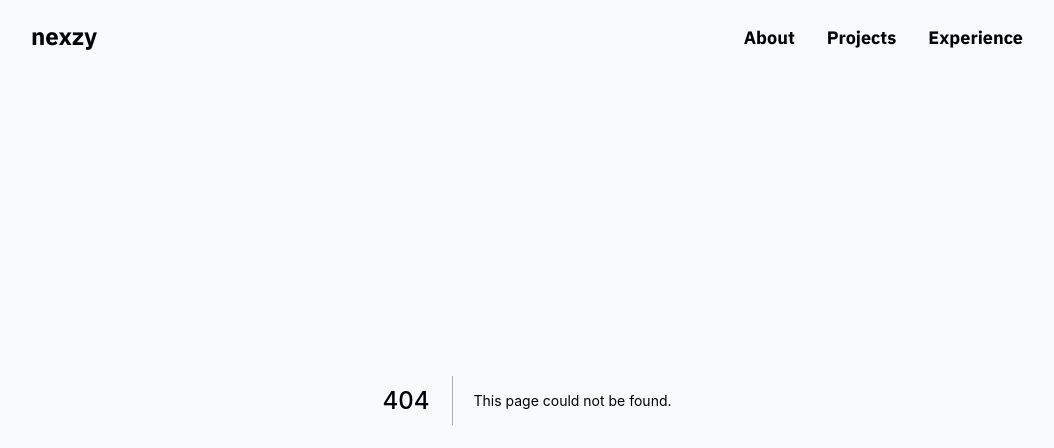
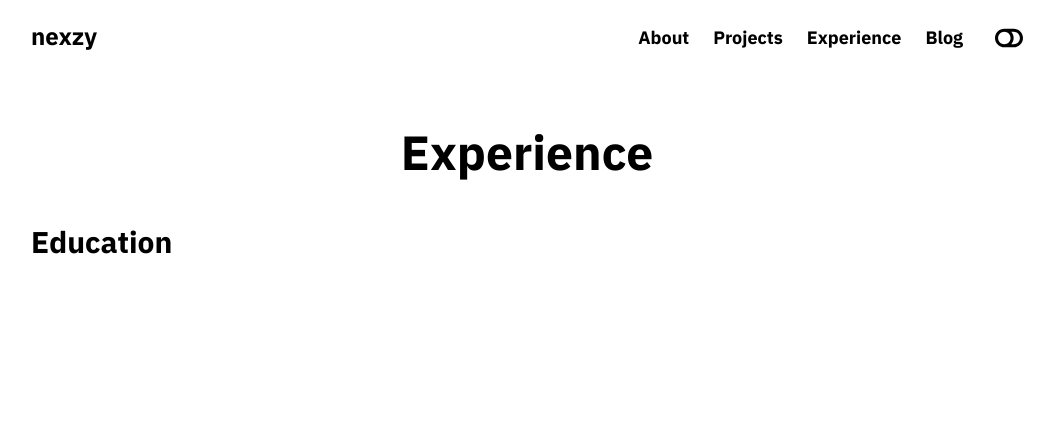
Before and after one commit to rigenski/personal-website, a Next.js app: page /experience in a window 1280 px wide. Before the commit this address had no page. Shown: the top 448 px of the page, without its empty margins (113-1167 px from the left). Built offline with nearby package versions, Linux system fonts and the light colour scheme.

Commit message:
feat: add dark mode

```diff
--- a/components/Layout.tsx
+++ b/components/Layout.tsx
@@ -25,7 +25,7 @@ const Layout = (props: LayoutProps) => {
         />
       </Head>
       <Navbar />
-      <main className="h-100 bg-gray-50 ">{children}</main>
+      <main className="h-100 bg-white dark:bg-black">{children}</main>
     </>
   );
 };
--- a/components/nav/Navbar.tsx
+++ b/components/nav/Navbar.tsx
@@ -1,14 +1,16 @@
 import Link from "next/link";
 import { useEffect, useState } from "react";
+import { FaBars, FaToggleOff, FaToggleOn } from "react-icons/fa";
 import navlinksJSON from "../../data/navlinks.json";
 
 const Navbar = () => {
   const [drawer, setDrawer] = useState(false);
+  const [darkTheme, setDarkTheme] = useState(false);
   const [scrollY, setScrollY] = useState(0);
   const [screenWidht, setScreenWidht] = useState(0);
   const navlinks = navlinksJSON;
 
-  const initDrawer = () => {
+  const onDrawerClick = () => {
     const body = document.querySelector("body");
 
     if (drawer) {
@@ -20,8 +22,16 @@ const Navbar = () => {
     }
   };
 
-  const onDrawerClick = () => {
-    initDrawer();
+  const onToggleClick = () => {
+    const body = document.querySelector("body");
+
+    if (darkTheme) {
+      body?.classList.remove("dark");
+      setDarkTheme(false);
+    } else {
+      body?.classList.add("dark");
+      setDarkTheme(true);
+    }
   };
 
   useEffect(() => {
@@ -31,13 +41,13 @@ const Navbar = () => {
   }, [scrollY]);
 
   useEffect(() => {
+    if (screenWidht > 768 && drawer) {
+      onDrawerClick();
+    }
+
     window.addEventListener("resize", () => {
       setScreenWidht(window.innerWidth);
     });
-
-    if (screenWidht > 768 && drawer) {
-      initDrawer();
-    }
   }, [screenWidht]);
 
   useEffect(() => {
@@ -46,38 +56,28 @@ const Navbar = () => {
     }
   }, []);
 
-  if (drawer) {
+  if (screenWidht > 768) {
     return (
       <>
-        <div
-          id="bg__navbar"
-          className="fixed h-screen w-full z-30 bg-black bg-opacity-50"
-          onClick={() => onDrawerClick()}
-        ></div>
         <header
-          className={`fixed w-full z-40 bottom-0 top-auto md:bottom-auto md:top-0 ${
-            screenWidht > 768 && scrollY > 10
-              ? "bg-white shadow-md"
-              : screenWidht > 768 && scrollY < 10
-              ? ""
-              : "bg-white shadow-md"
+          className={`fixed w-full z-40 top-0 bottom-auto ${
+            scrollY > 10 ? "bg-white shadow-md dark:bg-black" : ""
           }`}
         >
-          <div className="container mx-auto px-4 py-4 max-w-screen-lg md:py-6">
+          <div className="container mx-auto px-4 py-6 max-w-screen-lg">
             <div className="flex justify-between">
               <Link href="/">
-                <a className="text-2xl font-bold leading-none">nexzy</a>
+                <a className="text-2xl font-bold leading-none dark:text-white">
+                  nexzy
+                </a>
               </Link>
-              <nav className="overflow-hidden block absolute w-full -ml-4 -mb-0.5 bottom-16 bg-white md:block">
-                <ul className="flex flex-col w-full p-4 items-end">
+              <nav className="flex items-center overflow-hidden">
+                <ul className="flex items-end">
                   {navlinks.map((item, index) => {
                     return (
-                      <li
-                        key={index}
-                        className="w-full mt-3 border-2 border-gray-800 text-center"
-                      >
+                      <li key={index} className="ml-6">
                         <Link href={item.url}>
-                          <a className="text-base font-bold block py-2 md:text-lg">
+                          <a className="text-lg font-bold dark:text-white">
                             {item.name}
                           </a>
                         </Link>
@@ -85,23 +85,17 @@ const Navbar = () => {
                     );
                   })}
                 </ul>
+                <button
+                  className="ml-8 dark:text-white"
+                  onClick={() => onToggleClick()}
+                >
+                  {darkTheme ? (
+                    <FaToggleOn size="28" />
+                  ) : (
+                    <FaToggleOff size="28" />
+                  )}
+                </button>
               </nav>
-              <div className="block md:hidden">
-                <button onClick={() => onDrawerClick()}>
-                  <svg
-                    xmlns="http://www.w3.org/2000/svg"
-                    fill="currentColor"
-                    className="w-6 h-6"
-                    viewBox="0 0 16 16"
-                  >
-                    <path
-                      fillRule="evenodd"
-                      d="M3 5a1 1 0 011-1h12a1 1 0 110 2H4a1 1 0 01-1-1zM3 10a1 1 0 011-1h12a1 1 0 110 2H4a1 1 0 01-1-1zM9 15a1 1 0 011-1h6a1 1 0 110 2h-6a1 1 0 01-1-1z"
-                      clipRule="evenodd"
-                    />
-                  </svg>
-                </button>
-              </div>
             </div>
           </div>
         </header>
@@ -110,56 +104,64 @@ const Navbar = () => {
   } else {
     return (
       <>
-        <div
-          id="bg__navbar"
-          className="fixed h-screen w-full hidden z-30 bg-black bg-opacity-50"
-          onClick={() => onDrawerClick()}
-        ></div>
-        <header
-          className={`fixed w-full z-40 bottom-0 top-auto md:bottom-auto md:top-0 ${
-            screenWidht > 768 && scrollY > 10
-              ? "bg-white shadow-md"
-              : screenWidht > 768 && scrollY < 10
-              ? ""
-              : "bg-white shadow-md"
-          }`}
-        >
+        {drawer ? (
+          <div
+            id="bg__navbar"
+            className="fixed h-screen w-full z-30 bg-black bg-opacity-75"
+            onClick={() => onDrawerClick()}
+          ></div>
+        ) : (
+          ""
+        )}
+        <header className="fixed w-full z-40 top-auto bottom-0 bg-white shadow-md dark:bg-black">
           <div className="container mx-auto px-4 py-4 max-w-screen-lg md:py-6">
             <div className="flex justify-between">
-              <Link href="/">
-                <a className="text-2xl font-bold leading-none">nexzy</a>
-              </Link>
-              <nav className="overflow-hidden hidden md:block">
-                <ul className="flex items-end">
-                  {navlinks.map((item, index) => {
-                    return (
-                      <li key={index} className="ml-8">
-                        <Link href={item.url}>
-                          <a className="text-base font-bold md:text-lg">
-                            {item.name}
-                          </a>
-                        </Link>
-                      </li>
-                    );
-                  })}
-                </ul>
-              </nav>
-              <div className="block md:hidden">
-                <button onClick={() => onDrawerClick()}>
-                  <svg
-                    xmlns="http://www.w3.org/2000/svg"
-                    fill="currentColor"
-                    className="w-6 h-6"
-                    viewBox="0 0 16 16"
-                  >
-                    <path
-                      fillRule="evenodd"
-                      d="M3 5a1 1 0 011-1h12a1 1 0 110 2H4a1 1 0 01-1-1zM3 10a1 1 0 011-1h12a1 1 0 110 2H4a1 1 0 01-1-1zM9 15a1 1 0 011-1h6a1 1 0 110 2h-6a1 1 0 01-1-1z"
-                      clipRule="evenodd"
-                    />
-                  </svg>
+              {drawer ? (
+                <button
+                  className="dark:text-white"
+                  onClick={() => onToggleClick()}
+                >
+                  {darkTheme ? (
+                    <FaToggleOn size="26" />
+                  ) : (
+                    <FaToggleOff size="26" />
+                  )}
                 </button>
-              </div>
+              ) : (
+                <Link href="/">
+                  <a className="text-2xl font-bold leading-none dark:text-white">
+                    nexzy
+                  </a>
+                </Link>
+              )}
+              {drawer ? (
+                <nav className="block absolute w-full -ml-4 -mb-2 bottom-16 bg-white dark:bg-black">
+                  <ul className="flex flex-col w-full p-4 items-end">
+                    {navlinks.map((item, index) => {
+                      return (
+                        <li key={index} className="w-full mt-3 text-center">
+                          <Link href={item.url}>
+                            <a
+                              className="text-base font-bold block py-2 border-2 border-black dark:text-white dark:border-white"
+                              onClick={() => onDrawerClick()}
+                            >
+                              {item.name}
+                            </a>
+                          </Link>
+                        </li>
+                      );
+                    })}
+                  </ul>
+                </nav>
+              ) : (
+                ""
+              )}
+              <button
+                className="dark:text-white"
+                onClick={() => onDrawerClick()}
+              >
+                <FaBars size="20" />
+              </button>
             </div>
           </div>
         </header>
--- a/components/page/projects/CardProject.tsx
+++ b/components/page/projects/CardProject.tsx
@@ -17,7 +17,7 @@ const CardProject = (props: ProjectProps) => {
   const { layout, project } = props;
 
   return (
-    <div className="card__item flex flex-col mb-4 bg-white shadow-lg rounded-xl md:flex-row md:shadow-none md:mb-8 md:bg-transparent md:rounded-none">
+    <div className="card__item flex flex-col mb-4 bg-white shadow-lg rounded-xl md:flex-row md:shadow-none md:mb-8 md:bg-transparent md:rounded-none dark:bg-black">
       <div
         className={`card__image w-full ${
           layout ? "order-1 md:order-2" : ""
@@ -31,13 +31,17 @@ const CardProject = (props: ProjectProps) => {
         }  md:w-3/5 md:text-left md:p-0 md:pb-2 `}
       >
         <div>
-          <h2 className="text-2xl font-bold md:text-3xl">{project.title}</h2>
-          <p className="text-base mt-1 md:text-lg">{project.desc}</p>
+          <h2 className="text-2xl font-bold md:text-3xl dark:text-white">
+            {project.title}
+          </h2>
+          <p className="text-base mt-1 md:text-lg dark:text-white">
+            {project.desc}
+          </p>
           <ul className="flex mt-1 justify-center md:justify-start">
             {project.tag.map((item, index) => {
               return (
                 <li key={index} className="mx-1 md:mx-0 md:mr-2">
-                  <div className="bg-gray-600 text-white text-sm px-2 py-1 rounded-sm">
+                  <div className="bg-gray-600 text-white text-sm px-2 py-1 rounded-sm dark:bg-white dark:text-black">
                     {item.name}
                   </div>
                 </li>
@@ -46,11 +50,11 @@ const CardProject = (props: ProjectProps) => {
           </ul>
         </div>
         <div className="flex justify-center mt-2 md:justify-start md:mt-0">
-          <button className="flex items-center bg-gray-800 text-white px-4 py-2 rounded text-base font-medium mr-1 md:mr-0 md:text-lg">
+          <button className="flex items-center bg-gray-800 text-white px-4 py-2 rounded text-base font-medium mr-1 md:mr-0 md:text-lg dark:bg-white dark:text-black">
             <FaGithub size={18} />
             <span className="ml-2">GitHub</span>
           </button>
-          <button className="flex items-center bg-gray-800 text-white px-4 py-2 rounded text-base font-medium ml-1 md:ml-2  md:text-lg">
+          <button className="flex items-center bg-gray-800 text-white px-4 py-2 rounded text-base font-medium ml-1 md:ml-2  md:text-lg dark:bg-white dark:text-black">
             <FaLink />
             <span className="ml-2">Demo</span>
           </button>
--- a/data/navlinks.json
+++ b/data/navlinks.json
@@ -10,5 +10,9 @@
     {
         "name": "Experience",
         "url": "/experience"
+    },
+    {
+        "name": "Blog",
+        "url": "/blog"
     }
 ]
--- /dev/null
+++ b/pages/blog.tsx
@@ -0,0 +1,18 @@
+import React from "react";
+
+const Blog = () => {
+  return (
+    <>
+      <div className="container mx-auto p-4 pt-16 pb-32 max-w-screen-lg md:pt-32 md:pb-16">
+        <div className="text-center">
+          <h1 className="text-4xl font-bold md:text-5xl dark:text-white">
+            Blog
+          </h1>
+        </div>
+        <div className="flex flex-col mt-12"></div>
+      </div>
+    </>
+  );
+};
+
+export default Blog;
--- /dev/null
+++ b/pages/experience.tsx
@@ -0,0 +1,24 @@
+import React from "react";
+
+const Experience = () => {
+  return (
+    <>
+      <div className="container mx-auto p-4 pt-16 pb-32 max-w-screen-lg md:pt-32 md:pb-16">
+        <div className="text-center">
+          <h1 className="text-4xl font-bold md:text-5xl dark:text-white">
+            Experience
+          </h1>
+        </div>
+        <div className="flex flex-col mt-12">
+          <div className="">
+            <h2 className="text-3xl font-bold md:4xl dark:text-white">
+              Education
+            </h2>
+          </div>
+        </div>
+      </div>
+    </>
+  );
+};
+
+export default Experience;
--- a/pages/index.tsx
+++ b/pages/index.tsx
@@ -15,64 +15,68 @@ const Home: NextPage = () => {
       <div className="h-full container mx-auto p-4 pt-16 pb-32 max-w-screen-lg flex items-center md:pt-32 md:pb-16 md:h-screen">
         <div className="flex flex-col text-center md:flex-row md:text-left">
           <div className="w-full pr-0 md:pr-16 md:w-3/4">
-            <h1 className="text-2xl font-bold sm:text-4xl">
+            <h1 className="text-2xl font-bold sm:text-4xl dark:text-white">
               Hello, I&apos;m nexzy.
             </h1>
-            <h1 className="text-3xl font-bold sm:text-5xl">
+            <h1 className="text-3xl font-bold sm:text-5xl dark:text-white">
               Software Developer
             </h1>
-            <p className="text-base font-base mt-8 sm:text-lg">
+            <p className="text-base font-base mt-8 sm:text-lg dark:text-white">
               Curabitur non nulla sit amet nisl tempus. Vestibulum ante ipsum
               primis in faucibus orci luctus et ultrices posuere cubilia Curae
               Donec velit neque, auctor sit amet aliquam vel, ullamcorper sit
               amet ligula
             </p>
-            <button className="text-base font-bold bg-white border-4 border-rainbow px-8 py-3 mt-8 sm:text-lg">
-              Experience
-            </button>
+            <Link href="/experience">
+              <a>
+                <button className="text-base font-bold border-4 border-rainbow px-8 py-3 mt-8 sm:text-lg dark:text-white">
+                  Experience
+                </button>
+              </a>
+            </Link>
             <div className="flex">
               <div className="w-1/12 my-auto pr-4 md:hidden">
-                <div className="border-4 border-black -ml-4"></div>
+                <div className="border-4 border-black -ml-4 dark:border-white"></div>
               </div>
               <ul className="flex justify-center my-12 w-10/12 md:justify-start md:my-0 md:mt-12">
                 <li className="mx-auto md:mx-0 md:mr-6">
-                  <Link href="#">
-                    <a>
+                  <Link href="#github">
+                    <a className="dark:text-white">
                       <FaGithub size={48} />
                     </a>
                   </Link>
                 </li>
                 <li className="mx-auto md:mx-0 md:mr-6">
-                  <Link href="#">
-                    <a>
+                  <Link href="#facebook">
+                    <a className="dark:text-white">
                       <FaFacebook size={48} />
                     </a>
                   </Link>
                 </li>
                 <li className="mx-auto md:mx-0 md:mr-6">
-                  <Link href="#">
-                    <a>
+                  <Link href="#instagram">
+                    <a className="dark:text-white">
                       <FaInstagram size={48} />
                     </a>
                   </Link>
                 </li>
                 <li className="mx-auto md:mx-0 md:mr-6">
-                  <Link href="#">
-                    <a>
+                  <Link href="#linkedin">
+                    <a className="dark:text-white">
                       <FaLinkedin size={48} />
                     </a>
                   </Link>
                 </li>
                 <li className="mx-auto md:mx-0 md:mr-6">
-                  <Link href="#">
-                    <a>
+                  <Link href="#telegram">
+                    <a className="dark:text-white">
                       <FaTelegram size={48} />
                     </a>
                   </Link>
                 </li>
               </ul>
               <div className="w-1/12 my-auto pl-4 md:hidden">
-                <div className="border-4 border-black -mr-4"></div>
+                <div className="border-4 border-black -mr-4 dark:border-white"></div>
               </div>
             </div>
           </div>
@@ -86,9 +90,13 @@ const Home: NextPage = () => {
             <h4 className="text-lg font-bold mt-8 sm:text-xl">
               Any Question or Hiring ?
             </h4>
-            <button className="text-base font-bold text-white bg-gray-900 px-8 py-3 mt-4 sm:text-lg">
-              Contact Me .
-            </button>
+            <Link href="/">
+              <a>
+                <button className="text-base font-bold text-white bg-black px-8 py-3 mt-4 sm:text-lg dark:bg-white dark:text-black">
+                  Contact Me .
+                </button>
+              </a>
+            </Link>
           </div>
         </div>
       </div>
--- a/pages/projects.tsx
+++ b/pages/projects.tsx
@@ -10,9 +10,11 @@ const Home = (props: ProjectsProps) => {
 
   return (
     <>
-      <div className="container mx-auto p-4 pt-16 pb-32 max-w-screen-lg text-gray-900 md:pt-32 md:pb-16">
+      <div className="container mx-auto p-4 pt-16 pb-32 max-w-screen-lg md:pt-32 md:pb-16">
         <div className="text-center">
-          <h1 className="text-4xl font-bold md:text-5xl">Projects</h1>
+          <h1 className="text-4xl font-bold md:text-5xl dark:text-white">
+            Projects
+          </h1>
         </div>
         <div className="flex flex-col mt-12">
           {projects.map((item, index) => {
--- a/tailwind.config.js
+++ b/tailwind.config.js
@@ -10,6 +10,7 @@ module.exports = {
       },
     },
   },
+  darkMode: "class",
   variants: {
     extend: {},
   },
```
